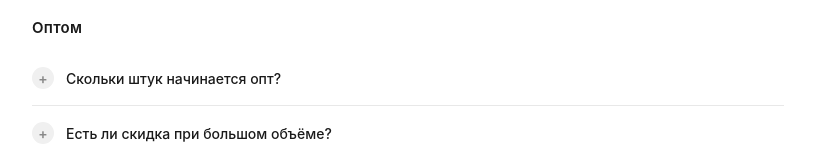
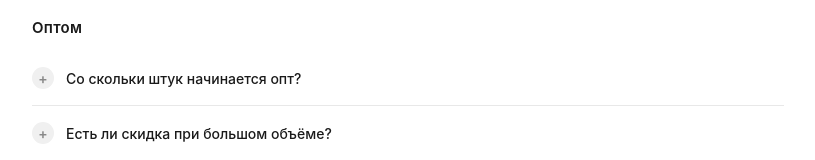
Before and after one commit to galaxymotosochi-creator/ouda, a React (Vite) app: page / in a window 1280 px wide. Shown: the part 1506-1666 px from the top of the page, without its empty margins (232-1047 px from the left). Built offline with nearby package versions, Linux system fonts and the light colour scheme; no server answers.

Commit message:
FAQ: исправлен вопрос про опт (Со скольки штук)

```diff
--- a/src/i18n.jsx
+++ b/src/i18n.jsx
@@ -59,7 +59,7 @@ const translations = {
     faqA7: 'Да. Для оплаты от юрлица, пожалуйста, свяжитесь с нами дополнительно — подготовим счёт и все документы.',
     faqQ16: 'Можно ли купить в кредит?',
     faqA16: 'Да, можно! У нас более 50 банков партнёров. Поможем оформить кредит или рассрочку. Обязательное условие — отсутствие долгов по кредитам, приставам, паспорт РФ. Дополнительную информацию уточняйте у менеджера.',
-    faqQ8: 'Скольки штук начинается опт?',
+    faqQ8: 'Со скольки штук начинается опт?',
     faqA8: 'Мелкий опт — от 2 штук, розница — от 1 штуки.',
     faqQ9: 'Есть ли скидка при большом объёме?',
     faqA9: 'Оптовые цены указаны для каждой модели. Если у вас большой объём — согласуем дополнительную скидку индивидуально.',
```
